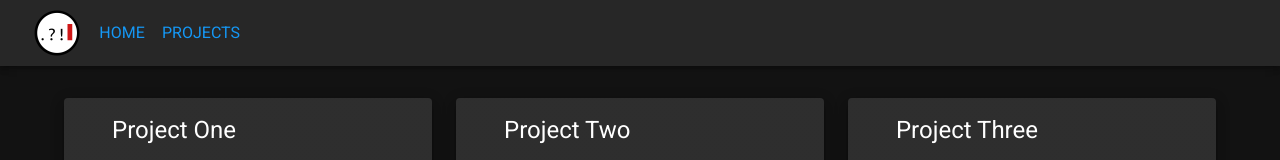
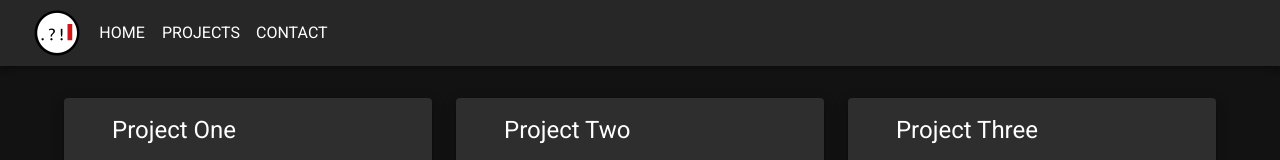
Before and after one commit to etlecoent/portfolio, a Next.js app: page /projects in a window 1280 px wide. Shown: the top 160 px of the page. Built offline with nearby package versions, Linux system fonts and the light colour scheme; some icons are missing; what @mui/material-nextjs would draw is missing.

Commit message:
feat: add contact page link

```diff
--- a/src/components/NavBar.tsx
+++ b/src/components/NavBar.tsx
@@ -7,9 +7,10 @@ import Link from 'next/link';
 import Image from 'next/image';
 import { Typography } from '@mui/material';
 
-const MENU_ITEMS = [
+const MENU_ITEMS: { label: string; href: string }[] = [
   { label: 'Home', href: '/' },
-  { label: 'Projects', href: '/projects' }
+  { label: 'Projects', href: '/projects' },
+  { label: 'Contact', href: '/contact' }
 ];
 
 export default function NavBar() {
@@ -23,8 +24,8 @@ export default function NavBar() {
         </Box>
         {MENU_ITEMS.map(({ label, href }) => (
           <Box key={label}>
-            <Button color='primary' href={href} LinkComponent={Link}>
-              <Typography variant='body1'>{label}</Typography>
+            <Button href={href} LinkComponent={Link}>
+              <Typography color='textPrimary'>{label}</Typography>
             </Button>
           </Box>
         ))}
```
